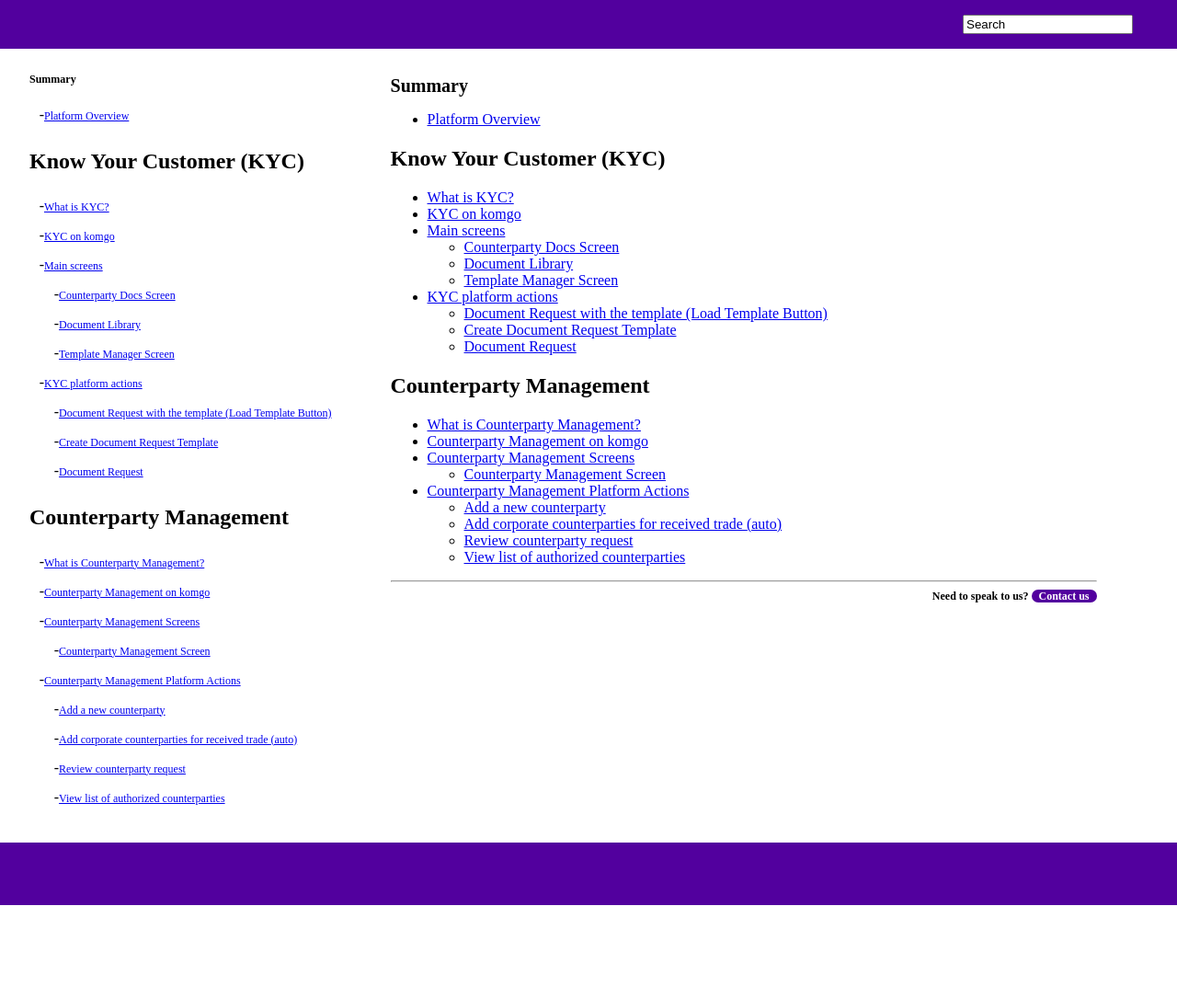
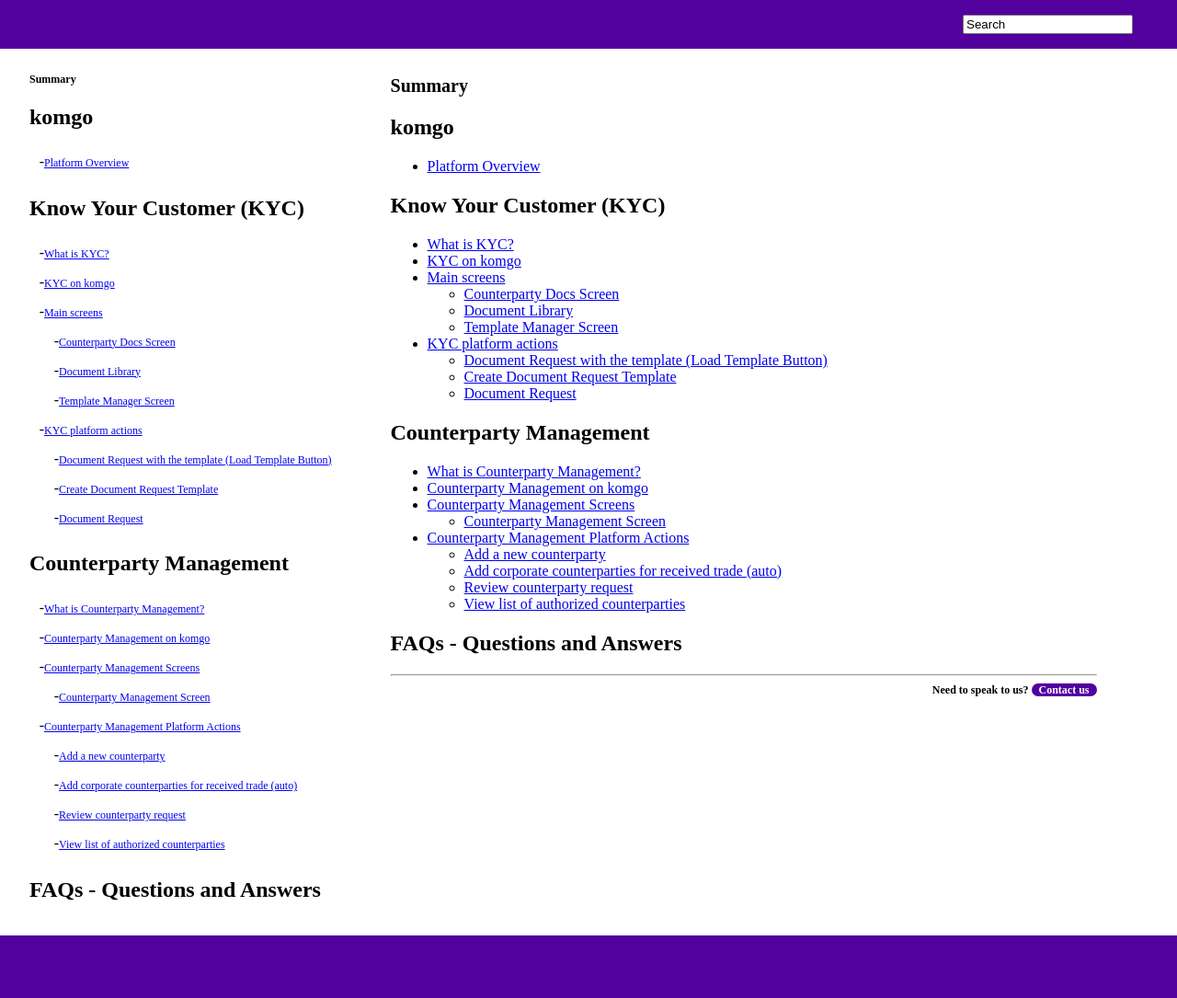
Before and after one commit to chpmnrssll/help-portal, a Jekyll site: the page built from SUMMARY.md, in a window 1280 px wide. Shown: the whole page at 92% size. Built offline with Jekyll 4.4.1, drawn with Linux system fonts in a browser that asks for light colours; our own code applies the rules of GitHub Pages for plain Markdown files; before the commit the page ends 984 px from its top, so only the background shows below that.

Commit message:
GitBook content updated

```diff
--- a/SUMMARY.md
+++ b/SUMMARY.md
@@ -1,4 +1,6 @@
 # Summary
+
+## komgo
 
 * [Platform Overview](README.md)
 
@@ -26,3 +28,5 @@
   * [Add corporate counterparties for received trade \(auto\)](counterparty-management/counterparty-management-platform-actions/add-corporate-counterparties-for-received-trade-auto.md)
   * [Review counterparty request](counterparty-management/counterparty-management-platform-actions/review-counterparty-request.md)
   * [View list of authorized counterparties](counterparty-management/counterparty-management-platform-actions/view-list-of-authorized-counterparties.md)
+
+## FAQs - Questions and Answers
```
